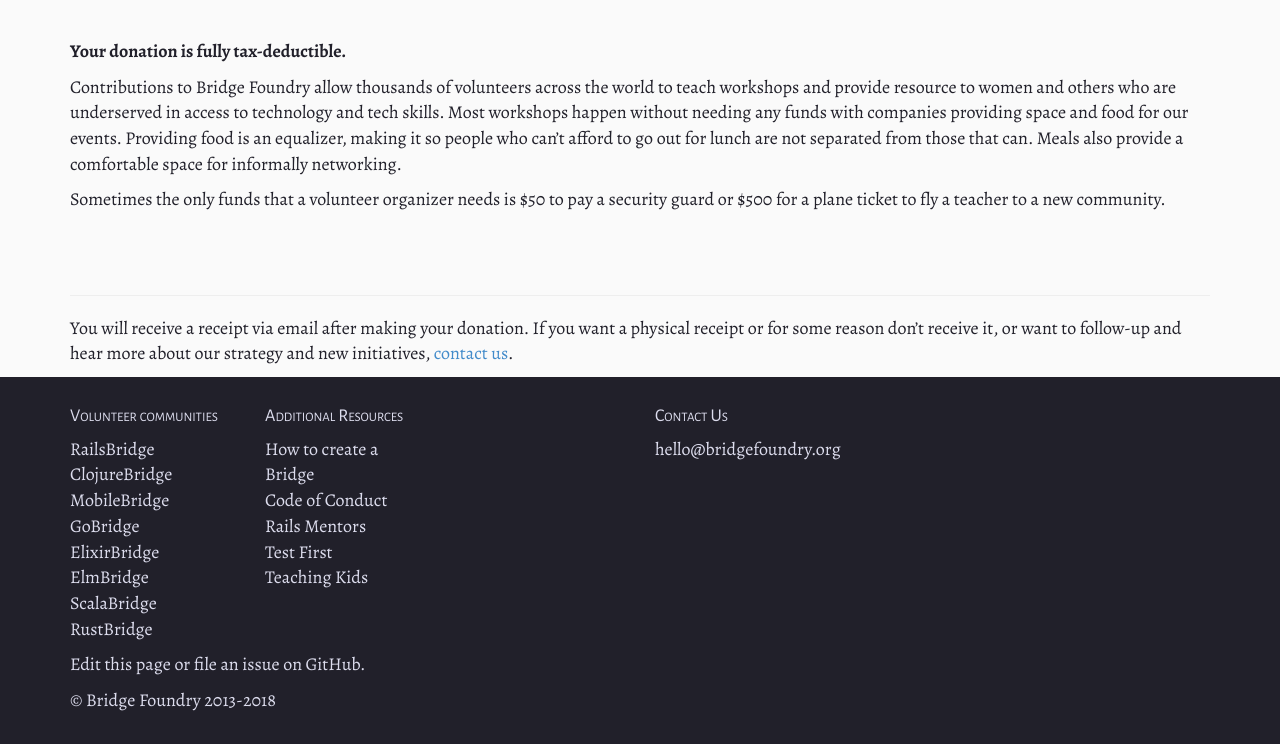
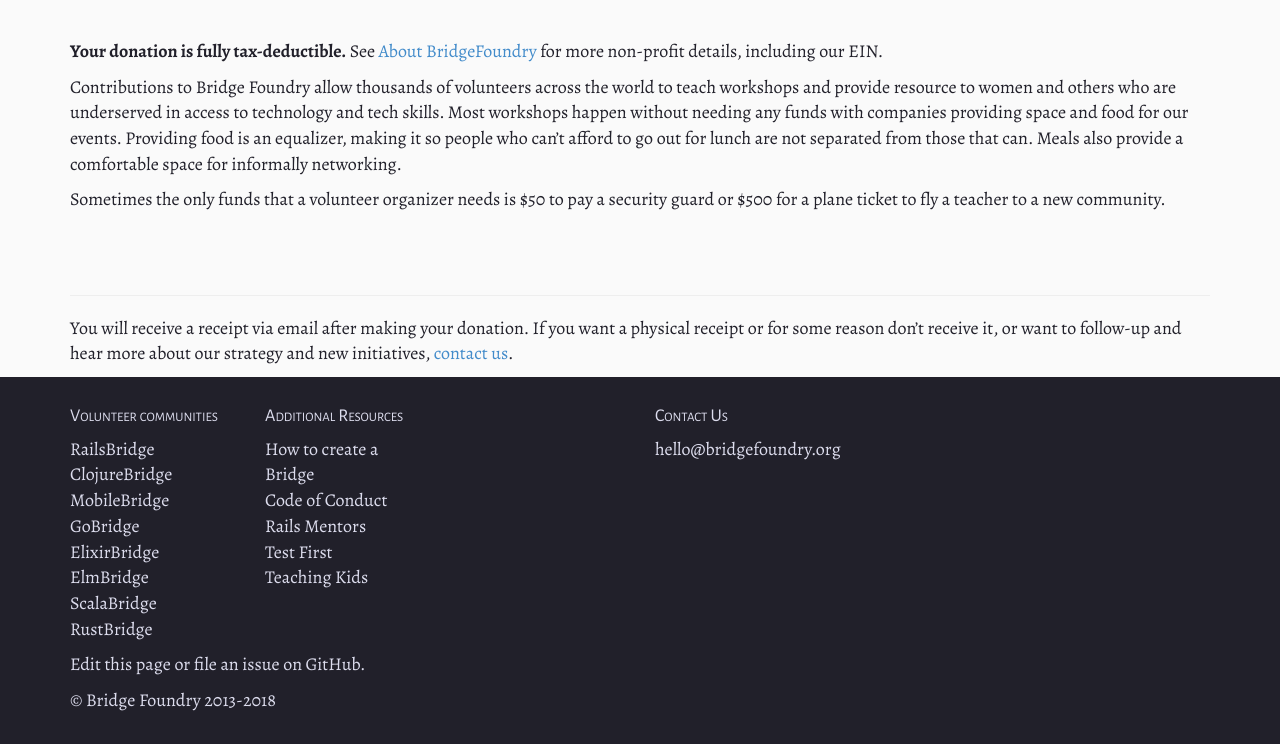
Before and after one commit to Satsaimistoowqp/bridgefoundry.github.io, a Jekyll site: the page built from donate.md, in a window 1280 px wide and 1373 px high, cut to the strip 629-1373 px from the top of the window. Built offline with Jekyll 4.4.1, drawn with Linux system fonts in a browser that asks for light colours; our own code applies the rules of GitHub Pages for plain Markdown files.

Commit message:
Update donate.md

```diff
--- a/donate.md
+++ b/donate.md
@@ -17,7 +17,7 @@
   <img alt="" border="0" src="https://www.paypalobjects.com/en_US/i/scr/pixel.gif" width="1" height="1">
 </form>
 <p>&nbsp;</p>
-**Your donation is fully tax-deductible.**
+**Your donation is fully tax-deductible.** See [About BridgeFoundry](/about) for more non-profit details, including our EIN.
 
 Contributions to Bridge Foundry allow thousands of volunteers across the world
 to teach workshops and provide resource to women and others who are underserved
```
